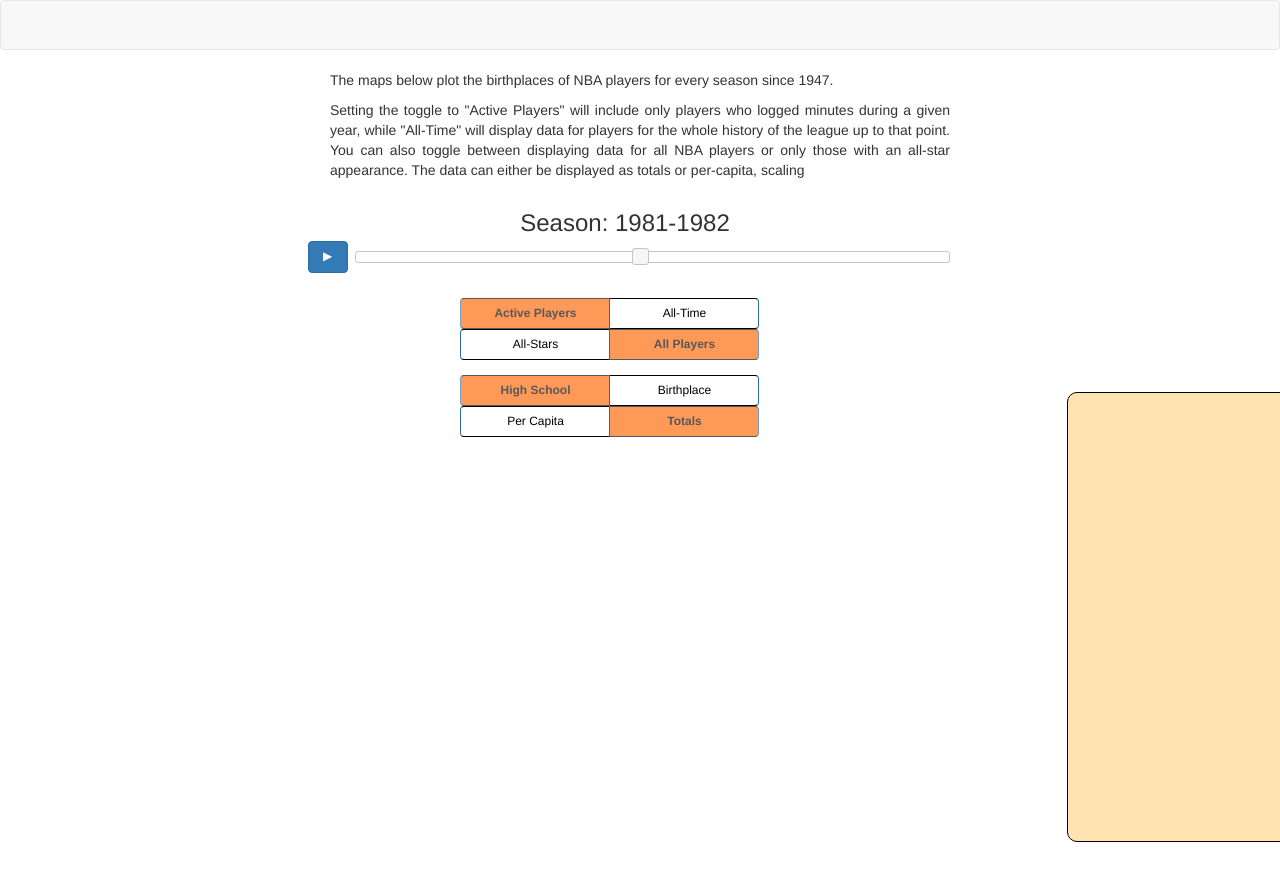
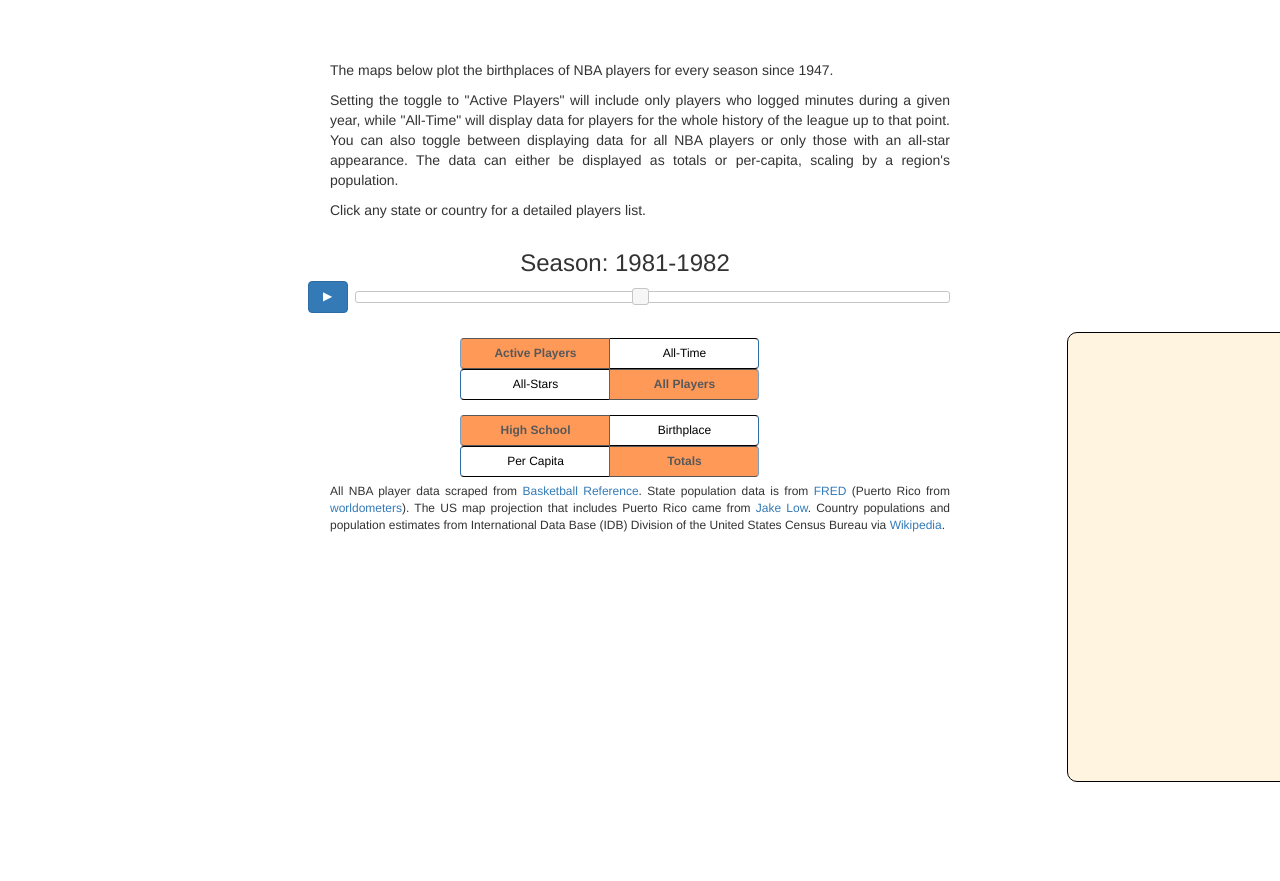
Before and after one commit to sdl60660/nba_origins, a Flask app: template templates/index.html in a window 1280 px wide. Shown: the top 881 px of the page. Run offline with Flask 2, Linux system fonts and the light colour scheme; the template is opened without the code that fills it, so the values that code supplies are empty.

Commit message:
Fixed some issues with spacing (re-organized the boostrap layout. Also fixed an issue with missing values in the d3.nest results for nbaData. Changed some sizing/formatting on the info box

```diff
--- a/static/css/style.css
+++ b/static/css/style.css
@@ -67,6 +67,14 @@ body {
 	margin-left: -20px;
 }
 
+/*.player-map {
+	height: 600px;
+}*/
+
+.spacer {
+	height: 60px;
+}
+
 #timeline-div {
 	display: flex;
 	align-items: center;
@@ -98,16 +106,17 @@ body {
 }
 
 #info-box {
-	transform: translate(0, -50px);
+	transform: translate(0, -150px);
 	border: 1px solid black;
 	height: 450px;
-	min-width: 275px;
-	max-width: 400px;
+	/*width: 70%;*/
+	min-width: 270px;
+	max-width: 90%;
 	margin: auto;
-	margin-right: 15px;
+	margin-right: 50px;
 	border-radius: 10px;
 	padding-top: 25px;
-	background-color: #FFE4B2;
+	background-color: rgba(255, 228, 178, 0.4);
 	position: fixed;
 }
 
--- a/static/js/playermap.js
+++ b/static/js/playermap.js
@@ -14,9 +14,9 @@ PlayerMap = function(_parentElement, _projection, _geoJSON, _mapUnit, _dimension
 PlayerMap.prototype.initVis = function() {
     var vis = this;
 
-    vis.margin = {top: 30, right: 0, bottom: 20, left: 0};
-    vis.width = vis.dimensions[0] - vis.margin.left - vis.margin.right;
-    vis.height = vis.dimensions[1] - vis.margin.top - vis.margin.bottom;
+    // vis.margin = {top: 30, right: 0, bottom: 20, left: 0};
+    vis.width = vis.dimensions[0] // - vis.margin.left - vis.margin.right;
+    vis.height = vis.dimensions[1] // - vis.margin.top - vis.margin.bottom;
 
 
     vis.projection
@@ -24,7 +24,7 @@ PlayerMap.prototype.initVis = function() {
 
     if (vis.mapUnit == 'countries') {
         vis.projection
-            .fitExtent([[0.5, 0.5], [vis.width - 0.5, vis.height - 0.5]], {type: "Sphere"})
+            .fitExtent([[0.5, 0.5], [vis.width - 50, vis.height - 50]], {type: "Sphere"})
     }
 
     vis.color = d3.scaleLog()
@@ -36,6 +36,8 @@ PlayerMap.prototype.initVis = function() {
                 .append("svg")
                 .attr("width", vis.width)
                 .attr("height", vis.height)
+                .attr("preserveAspectRatio", "xMinYMin meet")
+                // .attr("viewBox", "0 0 960 500")
                 .append('g')
                 .attr('class', 'map');
 
--- a/static/js/utils.js
+++ b/static/js/utils.js
@@ -21,6 +21,7 @@ function generateYearData(nbaData, allAreas, mapUnit, displayYear, cumulative) {
         // if (d.name == 'United States of America') {
         //     // pass
         // }
+
         if (nbaYearAreaData[d.name]) {
 
             areaData.push( {
@@ -52,9 +53,17 @@ function generateYearData(nbaData, allAreas, mapUnit, displayYear, cumulative) {
 
 function updateInfoText() {
 
-    $(('#player-info-text')).html(function() {
-        areaData = d3.map(nbaData[infoBoxMapUnit], function(infoBoxSelection) { return infoBoxSelection.key; })
-            .get(infoBoxSelection.properties.name)['values'];
+    // console.log(d3.map(nbaData[infoBoxMapUnit], function(infoBoxSelection) { return infoBoxSelection.key; }));
+
+    $('#player-info-text').html(function() {
+        try {
+            areaData = d3.map(nbaData[infoBoxMapUnit], function(infoBoxSelection) { return infoBoxSelection.key; })
+                .get(infoBoxSelection.properties.name)['values'];
+        }
+        catch {
+            // If there are no players from a state (birthplace-wise or high school-wise, they won't show up in the data nest result)
+            areaData = [];
+        }
 
         playerList = areaData.filter(function(x) {
             if (cumulativeStatus == "active") {
@@ -88,7 +97,7 @@ function updateInfoText() {
             }
         }).length;
 
-        var infoText = '<strong style="margin-left: 20px"><u>All-Stars (' + numAllStars + ')</u></strong><br><ul class="player_list">' + playerList.slice(0, numAllStars).join('') + '</ul>';
+        var infoText = '<strong style="margin-left: 20px;"><u>All-Stars (' + numAllStars + ')</u></strong><br><ul class="player_list">' + playerList.slice(0, numAllStars).join('') + '</ul>';
         infoText += '<strong style="margin-left: 20px"><u>Others (' + (playerList.length - numAllStars) + ')</u></strong><br><ul class="player_list">' + playerList.slice(numAllStars).join('') + '</ul>'
 
         return infoText;
--- a/templates/index.html
+++ b/templates/index.html
@@ -21,15 +21,12 @@
 
 
 <body>
-
-	<nav class="navbar navbar-default">
-        <div class="container">
-        </div>
-    </nav>
+    <div class="spacer"></div>
 
     <div class="container" style="text-align:justify; max-width: 650px;">
         <p>The maps below plot the birthplaces of NBA players for every season since 1947.</p>
-        <p>Setting the toggle to "Active Players" will include only players who logged minutes during a given year, while "All-Time" will display data for players for the whole history of the league up to that point. You can also toggle between displaying data for all NBA players or only those with an all-star appearance. The data can either be displayed as totals or per-capita, scaling </p>
+        <p>Setting the toggle to "Active Players" will include only players who logged minutes during a given year, while "All-Time" will display data for players for the whole history of the league up to that point. You can also toggle between displaying data for all NBA players or only those with an all-star appearance. The data can either be displayed as totals or per-capita, scaling by a region's population.</p>
+        <p>Click any state or country for a detailed players list.</p>
     </div>
 
 	<!-- Bootstrap grid setup -->
@@ -80,6 +77,7 @@
             </div>
             <div class="col-md-4"></div>
         </div>
+
         <!-- <div class="row">
             <div class="col-md-4"></div>
             <div class="col-md-4" style="text-align: center;">
@@ -90,35 +88,29 @@
             </div>
             <div class="col-md-4"></div>
         </div> -->
+
         <div class="row">
-            <div class="col-md-2"></div>
-            <div class="col-md-8" style="text-align: center">
-                 <div class="player-map map" id="us-map" style="margin:auto;"></div>
-                 <!-- <div class="player-map" id="world-map"></div> -->
+            <div class="col-md-2 col-sm-1"></div>
+            <div class="col-md-8 col-sm-9" style="text-align: center">
+                <div class="row">
+                    <div class="player-map map" id="us-map" style="margin:auto;"></div>
+                </div>
+
+                <div class="row">
+                    <div class="player-map map" id="world-map" style="margin: auto;"></div>
+                </div>
             </div>
-            <!-- <div class="col-md-4"> -->
-                <!-- <div class="player-barchart barchart" id="us-barchart"></div> -->
-                <!-- <div class="player-barchart" id="world-barchart"></div> -->
-            <!-- </div>        -->
-            <div class="col-md-2">
+            <div class="col-md-2 col-sm-2">
                 <div id="info-box">
                     <div id="player-info-text"></div>
                 </div>
             </div>
         </div>
-        <div class="row">
-            <div class="col-md-2"></div>
-            <div class="col-md-8" style="text-align: center">
-                <div class="player-map map" id="world-map" style="margin: auto;"></div>
-                <!-- <div class="pop-comparison-chart" id="us-pop-comparison-chart" style="margin:auto;"></div> -->
-            </div>
-            <!-- <div class="col-md-4 player-barchart barchart" id="world-barchart"></div>        -->
-            <div class="col-md-2"></div>
-        </div>
-    	<div class="row">
-        	<div class="col-md-6"></div>
-        	<div class="col-md-6"></div>
-        </div>
+
+    </div>
+
+    <div class="container" style="text-align:justify; max-width: 650px; font-size: 9pt;">
+        <p>All NBA player data scraped from <a href="www.basketball-reference.com">Basketball Reference</a>. State population data is from <a href="https://fred.stlouisfed.org/release/tables?rid=118&eid=259194">FRED</a> (Puerto Rico from <a href="https://www.worldometers.info/world-population/puerto-rico-population/">worldometers</a>). The US map projection that includes Puerto Rico came from <a href="https://observablehq.com/@jake-low/u-s-map-with-puerto-rico">Jake Low</a>. Country populations and population estimates from International Data Base (IDB) Division of the United States Census Bureau via <a href="https://en.wikipedia.org/wiki/List_of_countries_by_past_and_estimated_future_population">Wikipedia</a>.</p>
     </div>
 
 
```
